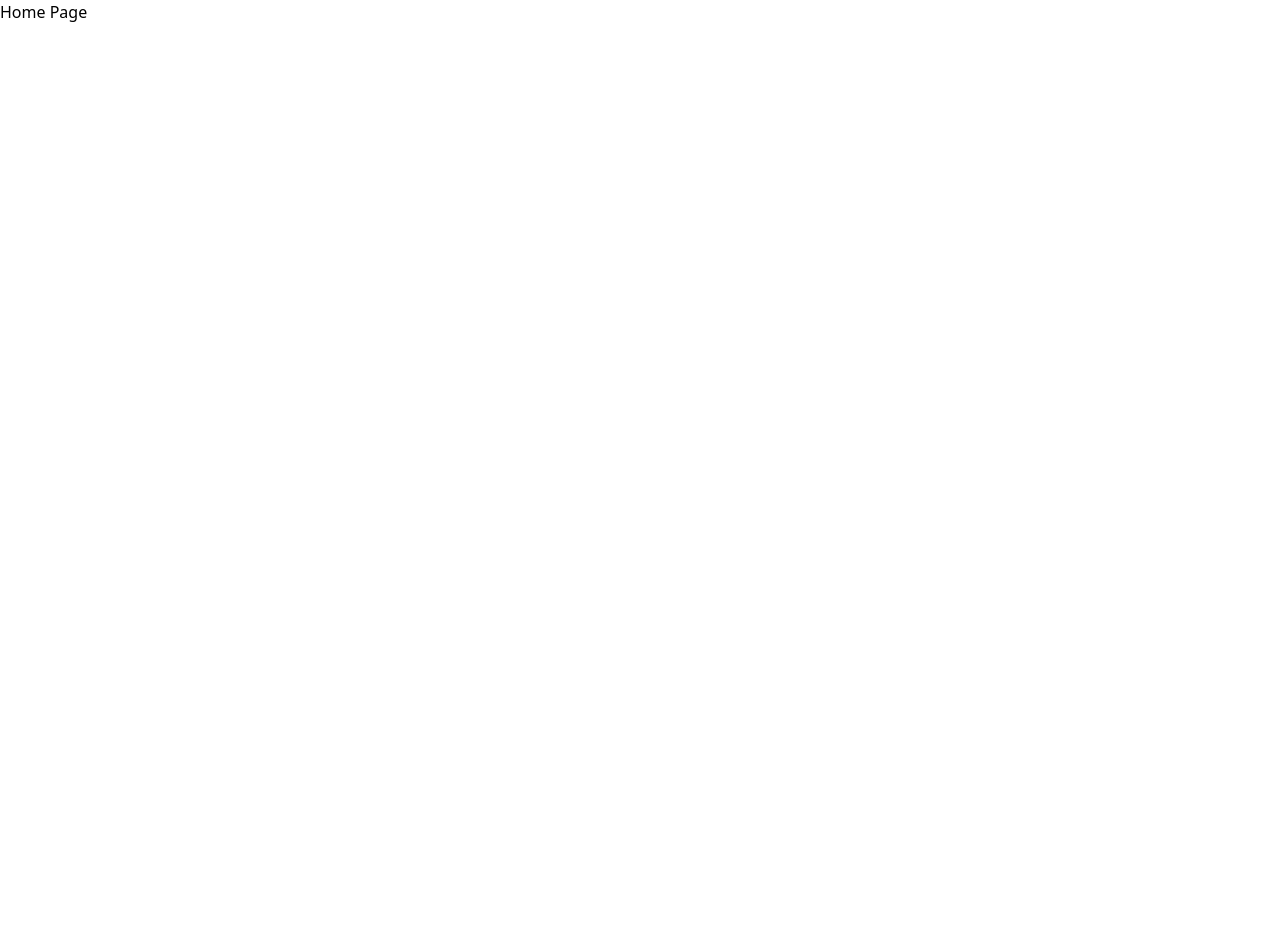
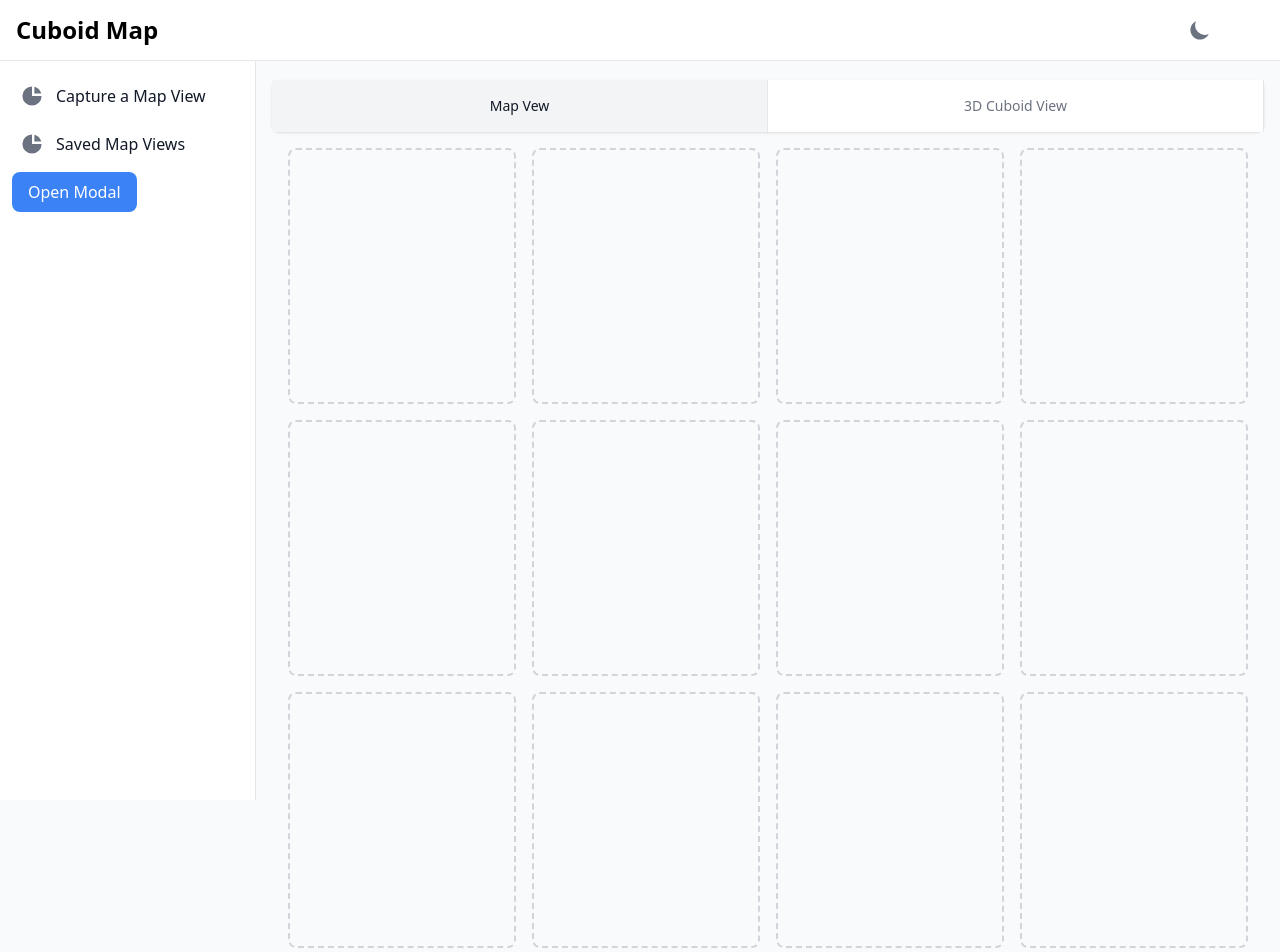
Before and after one commit to Ananyamadhu08/cuboid-map-client, a React (Vite) app: page / in a window 1280 px wide. Shown: the top 952 px of the page. Before the commit the page ends 800 px from the top, so only its background shows below. Built offline with nearby package versions, Linux system fonts and the light colour scheme.

Commit message:
feat: implemented basic layout

```diff
--- a/src/pages/HomePage.tsx
+++ b/src/pages/HomePage.tsx
@@ -1,9 +1,49 @@
-const HomePage = () => {
+import React from "react";
+import Card from "../components/Card";
+import Tabs from "../components/Tabs";
+import Layout from "../layout/Layout";
+
+const Home: React.FC = () => {
+  const tabData = [
+    {
+      label: "Map Vew",
+      content: (
+        <div className="grid grid-cols-1 gap-4 sm:grid-cols-2 lg:grid-cols-4">
+          <Card />
+          <Card />
+          <Card />
+          <Card />
+          <Card />
+          <Card />
+          <Card />
+          <Card />
+          <Card />
+          <Card />
+          <Card />
+          <Card />
+        </div>
+      ),
+    },
+    {
+      label: "3D Cuboid View",
+      content: (
+        <div className="grid grid-cols-1 gap-4 sm:grid-cols-2 lg:grid-cols-4">
+          <Card />
+          <Card />
+          <Card />
+          <Card />
+        </div>
+      ),
+    },
+  ];
+
   return (
-    <>
-      <h1>Home Page</h1>
-    </>
+    <Layout>
+      <div className="mb-4">
+        <Tabs tabs={tabData} />
+      </div>
+    </Layout>
   );
 };
 
-export default HomePage;
+export default Home;
```
